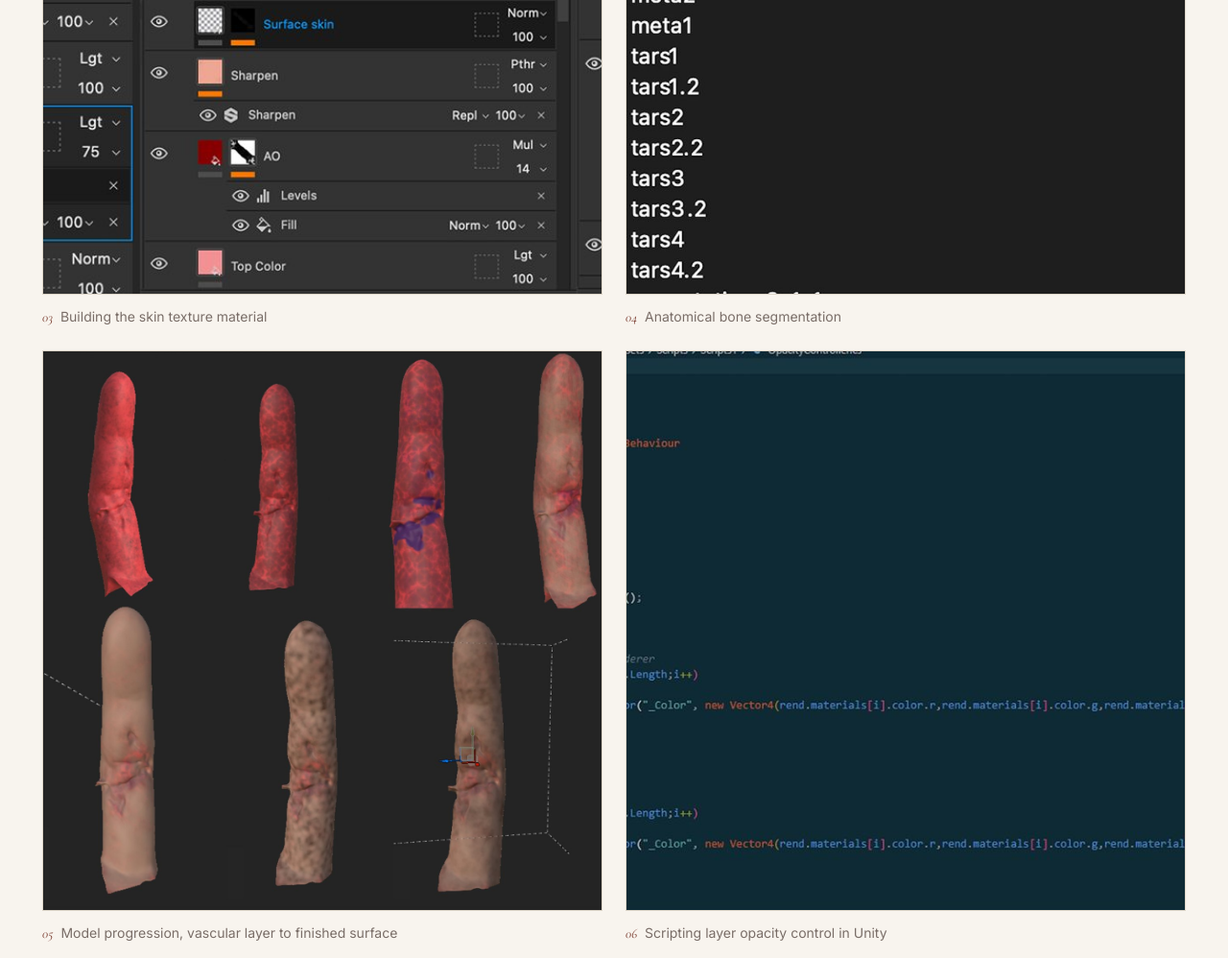
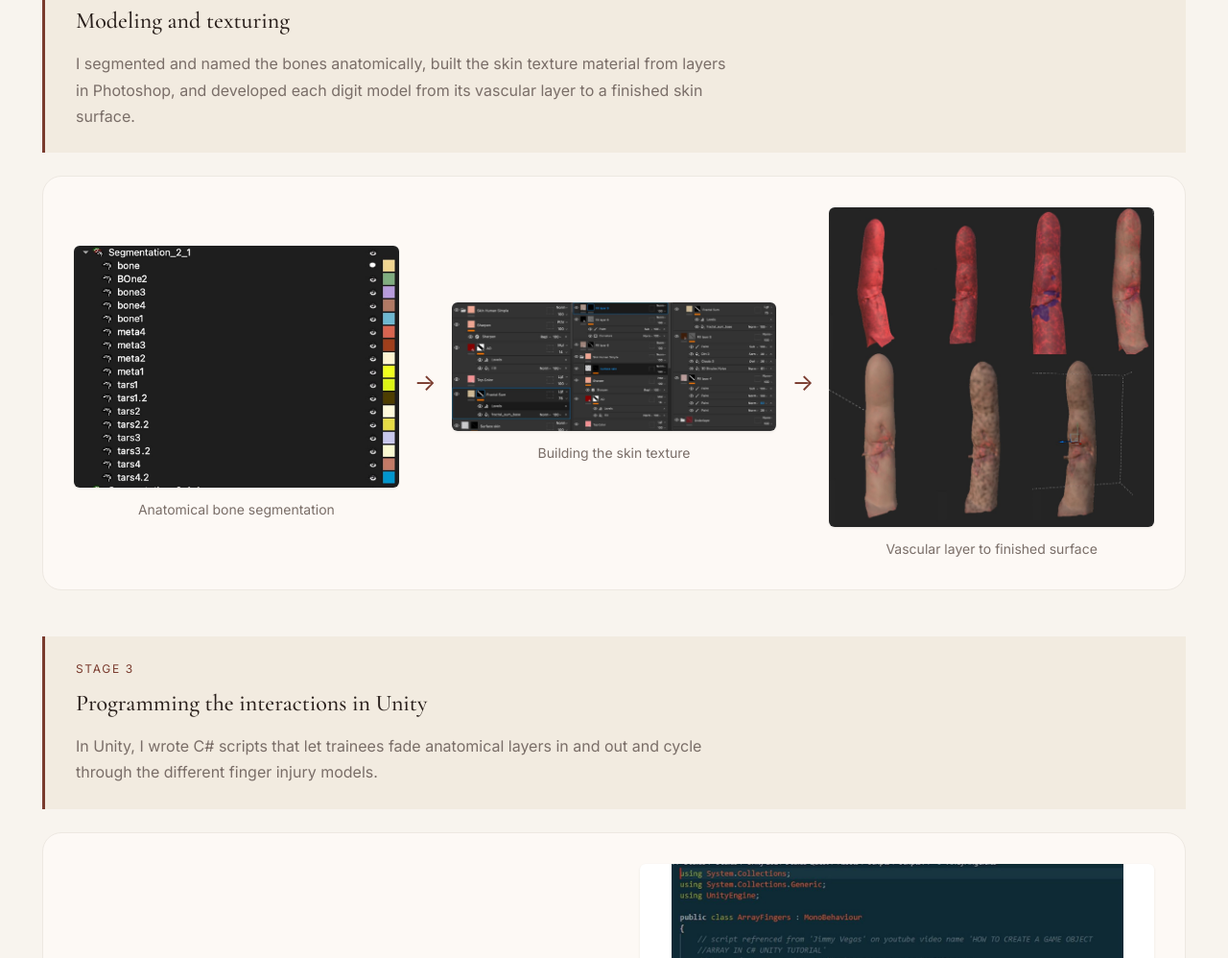
Before and after one commit to madiguillery/madeleine-website, a plain HTML site: page projects/digit-revascularization-vr.html in a window 1280 px wide. Shown: the part 3062-4060 px from the top of the page at 96% size. Drawn offline with nearby package versions, Linux system fonts and the light colour scheme.

Commit message:
Crop hero plates, sharper VR image, stage-by-stage process sections
- Teratoma panel cropped to drop the torn white edges; avulsion slide now
  shows the finished centre panel filling the frame
- VR slide and card use the 3D digit model progression instead of the
  soft in-app screenshot
- Process sections on the teratoma, avulsion and VR pages rebuilt as
  titled stages with a short write-up and a rounded board of images
  linked by arrows, after Emily Mao's piece pages

Co-Authored-By: Claude Opus 5.5 <noreply@anthropic.com>

```diff
--- a/css/styles.css
+++ b/css/styles.css
@@ -1783,3 +1783,105 @@ button {
   }
   .why__title { font-size: var(--text-2xl); margin-bottom: var(--sp-6); }
 }
+
+
+/* --------------------------------------------------------------------------
+   Process stages: a titled band with a short write-up, then a rounded
+   board of that stage's images linked by arrows
+   -------------------------------------------------------------------------- */
+.process-stages {
+  display: flex;
+  flex-direction: column;
+  gap: var(--sp-12);
+}
+
+.process-stage__intro {
+  background: var(--c-bg-alt);
+  border-left: 3px solid var(--c-accent);
+  padding: var(--sp-6) var(--sp-8);
+  margin-bottom: var(--sp-6);
+}
+
+.process-stage__step {
+  display: block;
+  font-size: var(--text-xs);
+  letter-spacing: 0.14em;
+  text-transform: uppercase;
+  color: var(--c-accent);
+  margin-bottom: var(--sp-2);
+}
+
+.process-stage__title {
+  font-family: var(--font-serif);
+  font-weight: 500;
+  font-size: var(--text-2xl);
+  color: var(--c-text);
+  margin-bottom: var(--sp-3);
+}
+
+.process-stage__text {
+  font-size: var(--text-base);
+  line-height: 1.7;
+  color: var(--c-text-muted);
+  max-width: 68ch;
+}
+
+.process-board {
+  display: flex;
+  align-items: center;
+  justify-content: center;
+  gap: var(--sp-4);
+  background: var(--c-surface-tint);
+  border: 1px solid var(--c-border-light);
+  border-radius: 20px;
+  padding: var(--sp-8);
+}
+
+.process-board__item {
+  flex: 1 1 0;
+  min-width: 0;
+  margin: 0;
+}
+
+.process-board__item img {
+  width: 100%;
+  height: auto;
+  max-height: 520px;
+  object-fit: contain;
+  display: block;
+  margin: 0 auto;
+  border-radius: 6px;
+  background: #fff;
+  box-shadow: 0 1px 3px rgba(42, 32, 28, 0.08);
+}
+
+.process-board__item figcaption {
+  margin-top: var(--sp-3);
+  font-size: var(--text-sm);
+  color: var(--c-text-muted);
+  text-align: center;
+  line-height: 1.5;
+}
+
+.process-board__arrow {
+  flex: 0 0 auto;
+  color: var(--c-accent);
+  font-size: var(--text-2xl);
+  line-height: 1;
+}
+
+.process-board--stack {
+  flex-direction: column;
+}
+
+.process-board--stack .process-board__item { width: 100%; }
+
+@media (max-width: 760px) {
+  .process-stage__intro { padding: var(--sp-5, 1.25rem) var(--sp-5, 1.25rem); }
+  .process-board {
+    flex-direction: column;
+    padding: var(--sp-5, 1.25rem);
+  }
+  .process-board__item { width: 100%; }
+  .process-board__arrow { transform: rotate(90deg); }
+}
--- a/projects/digit-revascularization-vr.html
+++ b/projects/digit-revascularization-vr.html
@@ -130,54 +130,78 @@
 
 
   <!-- ======================================================================
-       PROCESS — storyboarding, reference, texturing, and scripting
+       PROCESS — storyboarding, modeling and texturing, then programming
        ====================================================================== -->
   <section class="section" style="padding-top:0;">
     <div class="container">
       <h2 class="project-subhead reveal">Process</h2>
-
-      <div class="project-plate-grid">
-        <figure class="project-plate-grid__item reveal">
+      <div class="process-stages">
+      <div class="process-stage">
+        <div class="process-stage__intro reveal">
+          <span class="process-stage__step">Stage 1</span>
+          <h3 class="process-stage__title">Storyboarding and reference</h3>
+          <p class="process-stage__text">I started by storyboarding the training flow and the initial concept, then used reference photography of a raised hand to get the proportions right before modeling.</p>
+        </div>
+        <div class="process-board">
+          <figure class="process-board__item reveal">
             <img src="../assets/portfolio/thesis/digit-revascularization/process-storyboard.jpg"
-               alt="Hand-drawn storyboard and initial concept notes for the training tool">
-          <figcaption><span class="project-plate-grid__num">01</span>Storyboard and initial concept</figcaption>
+                 alt="Hand-drawn storyboard and initial concept notes for the training tool" loading="lazy">
+            <figcaption>Storyboard and initial concept</figcaption>
           </figure>
-
-        <figure class="project-plate-grid__item reveal reveal--delay-1">
+          <span class="process-board__arrow" aria-hidden="true">&rarr;</span>
+          <figure class="process-board__item reveal">
             <img src="../assets/portfolio/thesis/digit-revascularization/process-reference-photo.jpg"
-               alt="Reference photography of a raised hand used for modeling proportions">
-          <figcaption><span class="project-plate-grid__num">02</span>Reference photography for hand proportions</figcaption>
+                 alt="Reference photography of a raised hand used for modeling proportions" loading="lazy">
+            <figcaption>Reference for hand proportions</figcaption>
           </figure>
-
-        <figure class="project-plate-grid__item reveal">
+        </div>
+      </div>
+      <div class="process-stage">
+        <div class="process-stage__intro reveal">
+          <span class="process-stage__step">Stage 2</span>
+          <h3 class="process-stage__title">Modeling and texturing</h3>
+          <p class="process-stage__text">I segmented and named the bones anatomically, built the skin texture material from layers in Photoshop, and developed each digit model from its vascular layer to a finished skin surface.</p>
+        </div>
+        <div class="process-board">
+          <figure class="process-board__item reveal">
+            <img src="../assets/portfolio/thesis/digit-revascularization/process-segmentation.jpg"
+                 alt="Anatomical bone segmentation naming list" loading="lazy">
+            <figcaption>Anatomical bone segmentation</figcaption>
+          </figure>
+          <span class="process-board__arrow" aria-hidden="true">&rarr;</span>
+          <figure class="process-board__item reveal">
             <img src="../assets/portfolio/thesis/digit-revascularization/process-texture-layers.jpg"
-               alt="Photoshop layer stack used to build the skin texture material">
-          <figcaption><span class="project-plate-grid__num">03</span>Building the skin texture material</figcaption>
+                 alt="Photoshop layer stack used to build the skin texture material" loading="lazy">
+            <figcaption>Building the skin texture</figcaption>
           </figure>
-
-        <figure class="project-plate-grid__item reveal reveal--delay-1">
-          <img src="../assets/portfolio/thesis/digit-revascularization/process-segmentation.jpg"
-               alt="Anatomical bone segmentation naming list">
-          <figcaption><span class="project-plate-grid__num">04</span>Anatomical bone segmentation</figcaption>
+          <span class="process-board__arrow" aria-hidden="true">&rarr;</span>
+          <figure class="process-board__item reveal">
+            <img src="../assets/portfolio/thesis/digit-revascularization/process-model-progress.jpg"
+                 alt="Digit model progression from vascular layer to finished skin surface" loading="lazy">
+            <figcaption>Vascular layer to finished surface</figcaption>
           </figure>
-
-        <figure class="project-plate-grid__item reveal">
-          <img src="../assets/portfolio/thesis/digit-revascularization/process-model-progress.jpg"
-               alt="Digit model progression from vascular layer to finished skin surface">
-          <figcaption><span class="project-plate-grid__num">05</span>Model progression, vascular layer to finished surface</figcaption>
+        </div>
+      </div>
+      <div class="process-stage">
+        <div class="process-stage__intro reveal">
+          <span class="process-stage__step">Stage 3</span>
+          <h3 class="process-stage__title">Programming the interactions in Unity</h3>
+          <p class="process-stage__text">In Unity, I wrote C# scripts that let trainees fade anatomical layers in and out and cycle through the different finger injury models.</p>
+        </div>
+        <div class="process-board">
+          <figure class="process-board__item reveal">
+            <img src="../assets/portfolio/thesis/digit-revascularization/process-code-opacity.jpg"
+                 alt="Unity C# script controlling layer opacity" loading="lazy">
+            <figcaption>Layer opacity control</figcaption>
           </figure>
-
-        <figure class="project-plate-grid__item reveal reveal--delay-1">
-          <img src="../assets/portfolio/thesis/digit-revascularization/process-code-opacity.jpg"
-               alt="Unity C# script controlling layer opacity">
-          <figcaption><span class="project-plate-grid__num">06</span>Scripting layer opacity control in Unity</figcaption>
+          <span class="process-board__arrow" aria-hidden="true">&rarr;</span>
+          <figure class="process-board__item reveal">
+            <img src="../assets/portfolio/thesis/digit-revascularization/process-code-fingers.jpg"
+                 alt="Unity C# script cycling through finger injury models" loading="lazy">
+            <figcaption>Cycling injury models</figcaption>
           </figure>
-
-        <figure class="project-plate-grid__item reveal">
-          <img src="../assets/portfolio/thesis/digit-revascularization/process-code-fingers.jpg"
-               alt="Unity C# script cycling through finger injury models">
-          <figcaption><span class="project-plate-grid__num">07</span>Scripting model selection and cycling</figcaption>
-        </figure>
+        </div>
+      </div>
       </div>
     </div>
   </section>
```
Also changed, not shown: index.html (+5 -5 lines), projects/multiple-finger-avulsion.html (+22 -8 lines), projects/orbital-teratoma-surgical-illustration.html (+27 -21 lines), assets/portfolio/illustrations/multiple-finger-avulsion/hero-intraoperative-crop.jpg (added), assets/portfolio/illustrations/orbital-teratoma/panel-1-intraoperative-exposure-cropped.jpg (added). Lines whose indentation alone changed are shown as unchanged.
